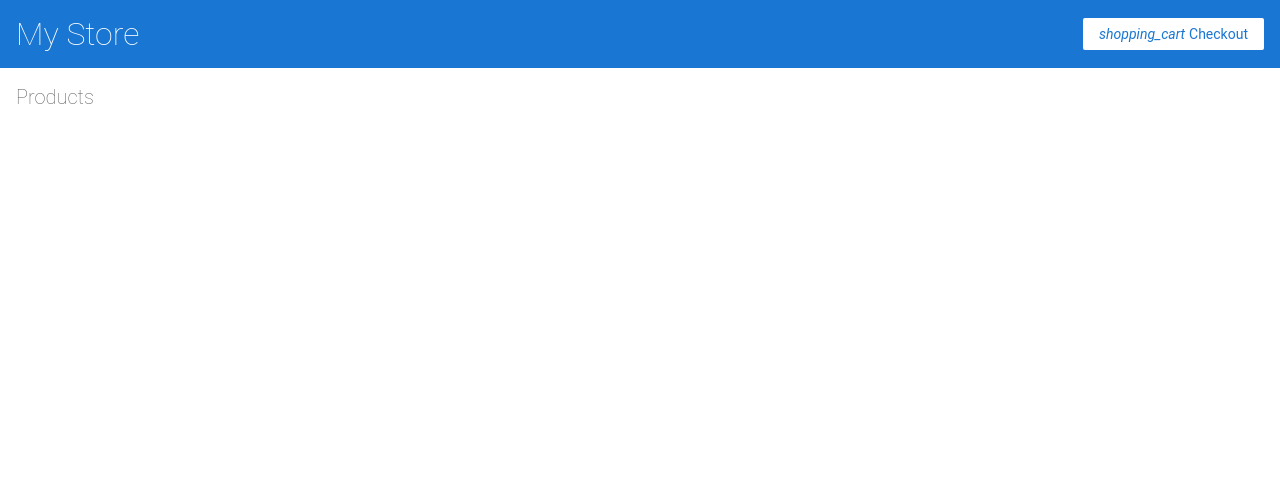
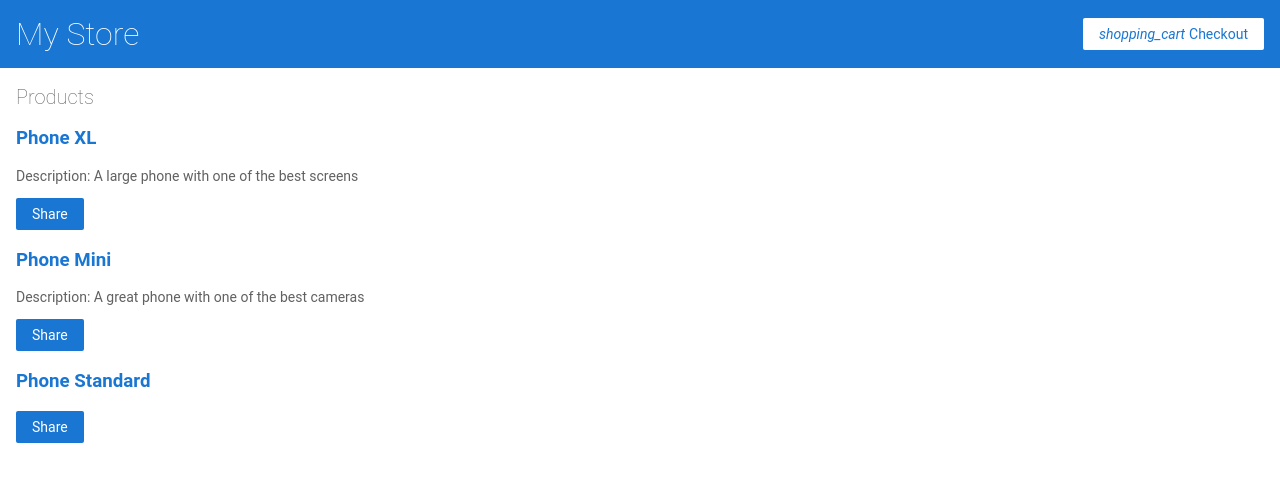
Before and after one commit to gitStereophonic/skillbox_web_2.0, an Angular app in the folder Module4/HW_lesson7/AngularJS/my-first-project/: page / in a window 1280 px wide. Shown: the top 482 px of the page. Built offline with nearby package versions, Linux system fonts and the light colour scheme.

Commit message:
[Upd] Basic Angular concepts. Product List component

```diff
--- a/Module4/HW_lesson7/AngularJS/my-first-project/src/app/product-list/product-list.component.html
+++ b/Module4/HW_lesson7/AngularJS/my-first-project/src/app/product-list/product-list.component.html
@@ -1 +1,17 @@
 <h2>Products</h2>
+
+<div *ngFor="let product of products">
+  <h3>
+    <a [title]="product.name + ' details'">
+      {{ product.name }}
+    </a>
+  </h3>
+
+  <p *ngIf="product.description">
+    Description: {{product.description}}
+  </p>
+
+  <button (click)="share()">
+    Share
+  </button>
+</div>
```
